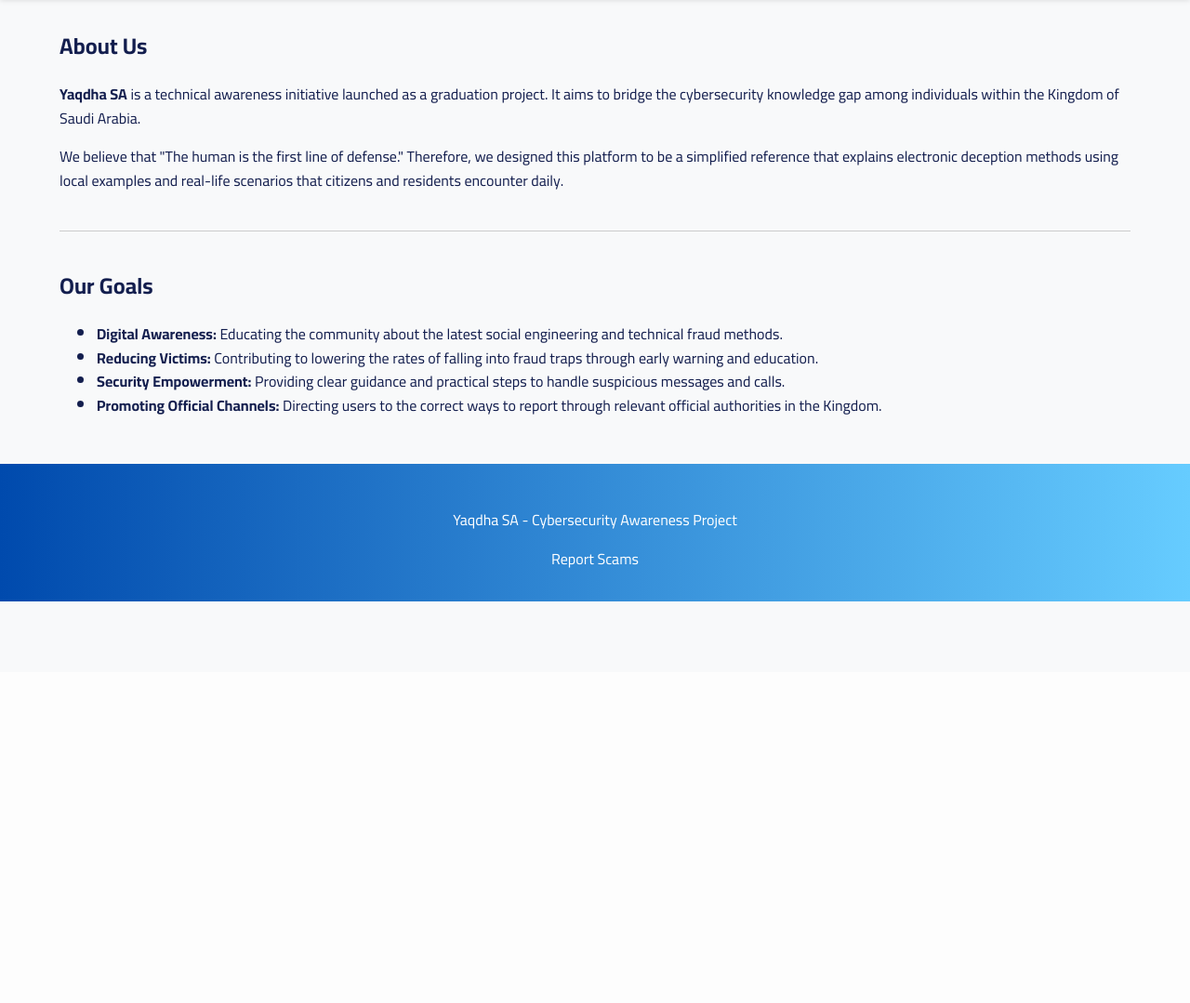
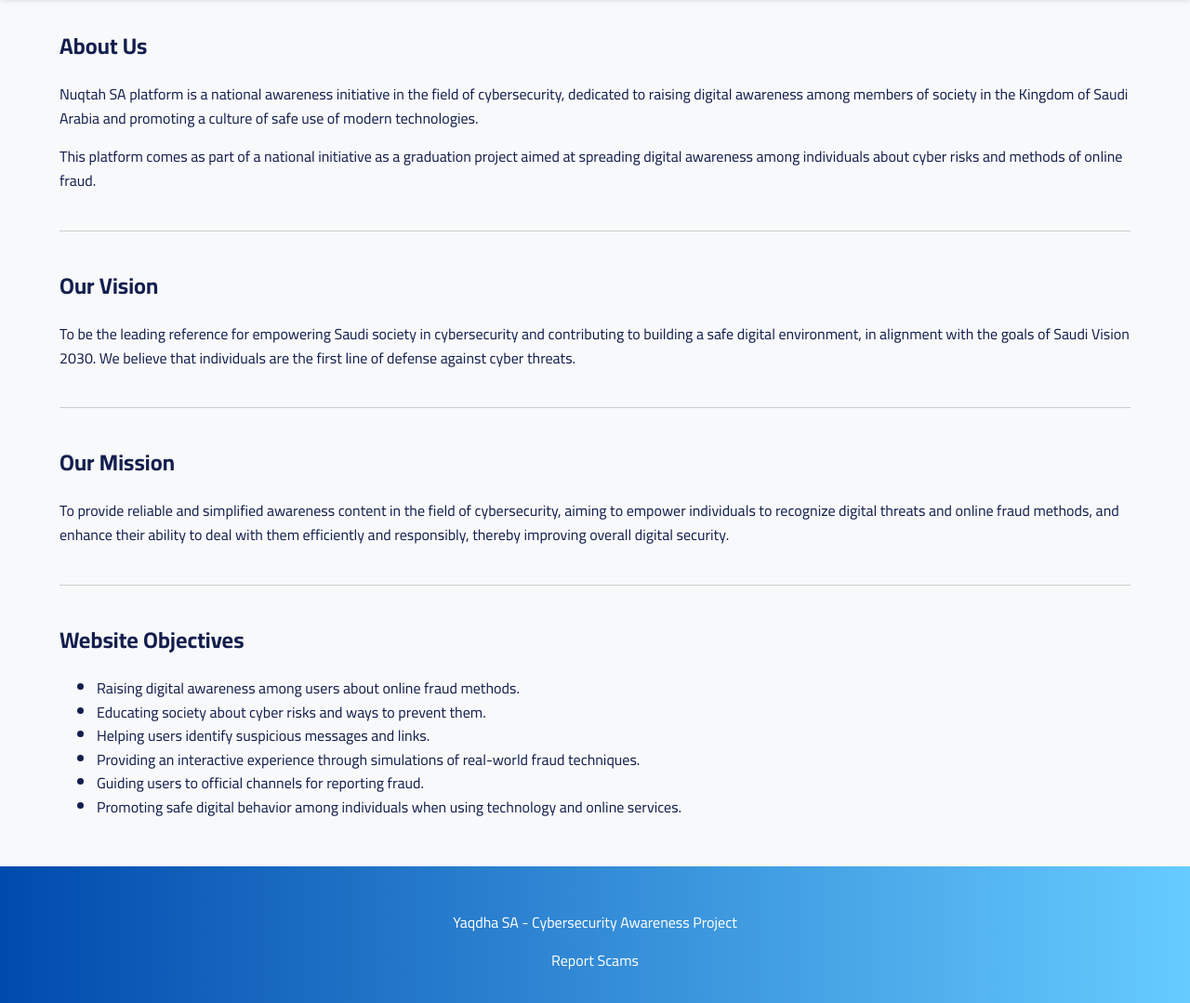
Before and after one commit to dwinch-04/Yaqdha-Platform, a Django app: page /en/about/ in a window 1280 px wide. Shown: the part 77-1156 px from the top of the page at 93% size. Before the commit the page ends 724 px from the top, so only its background shows below. Run offline with Django 5.2, Linux system fonts and the light colour scheme.

Commit message:
Update about.html

```diff
--- a/main/templates/en/about.html
+++ b/main/templates/en/about.html
@@ -21,25 +21,50 @@
 </header>
 
 <div class="container">
+
     <section>
-        <h2>About Us</h2>
-        <p><strong>Yaqdha SA</strong> is a technical awareness initiative launched as a graduation project. It aims to bridge the cybersecurity knowledge gap among individuals within the Kingdom of Saudi Arabia.</p>
-        <p>We believe that "The human is the first line of defense." Therefore, we designed this platform to be a simplified reference that explains electronic deception methods using local examples and real-life scenarios that citizens and residents encounter daily.</p>
+        <h2><strong>About Us</strong></h2>
+        <p>
+            Nuqtah SA platform is a national awareness initiative in the field of cybersecurity, dedicated to raising digital awareness among members of society in the Kingdom of Saudi Arabia and promoting a culture of safe use of modern technologies.
+        </p>
+        <p>
+            This platform comes as part of a national initiative as a graduation project aimed at spreading digital awareness among individuals about cyber risks and methods of online fraud.
+        </p>
     </section>
 
     <hr style="margin: 40px 0; border: 0; border-top: 1px solid #ccc;">
 
     <section>
-        <h2>Our Goals</h2>
+        <h2><strong>Our Vision</strong></h2>
+        <p>
+            To be the leading reference for empowering Saudi society in cybersecurity and contributing to building a safe digital environment, in alignment with the goals of Saudi Vision 2030. We believe that individuals are the first line of defense against cyber threats.
+        </p>
+    </section>
+
+    <hr style="margin: 40px 0; border: 0; border-top: 1px solid #ccc;">
+
+    <section>
+        <h2><strong>Our Mission</strong></h2>
+        <p>
+            To provide reliable and simplified awareness content in the field of cybersecurity, aiming to empower individuals to recognize digital threats and online fraud methods, and enhance their ability to deal with them efficiently and responsibly, thereby improving overall digital security.
+        </p>
+    </section>
+
+    <hr style="margin: 40px 0; border: 0; border-top: 1px solid #ccc;">
+
+    <section>
+        <h2><strong>Website Objectives</strong></h2>
         <ul>
-            <li><strong>Digital Awareness:</strong> Educating the community about the latest social engineering and technical fraud methods.</li>
-            <li><strong>Reducing Victims:</strong> Contributing to lowering the rates of falling into fraud traps through early warning and education.</li>
-            <li><strong>Security Empowerment:</strong> Providing clear guidance and practical steps to handle suspicious messages and calls.</li>
-            <li><strong>Promoting Official Channels:</strong> Directing users to the correct ways to report through relevant official authorities in the Kingdom.</li>
+            <li>Raising digital awareness among users about online fraud methods.</li>
+            <li>Educating society about cyber risks and ways to prevent them.</li>
+            <li>Helping users identify suspicious messages and links.</li>
+            <li>Providing an interactive experience through simulations of real-world fraud techniques.</li>
+            <li>Guiding users to official channels for reporting fraud.</li>
+            <li>Promoting safe digital behavior among individuals when using technology and online services.</li>
         </ul>
     </section>
+
 </div>
-
 <footer>
     <p>Yaqdha SA - Cybersecurity Awareness Project</p>
     <div class="footer-links">
```
